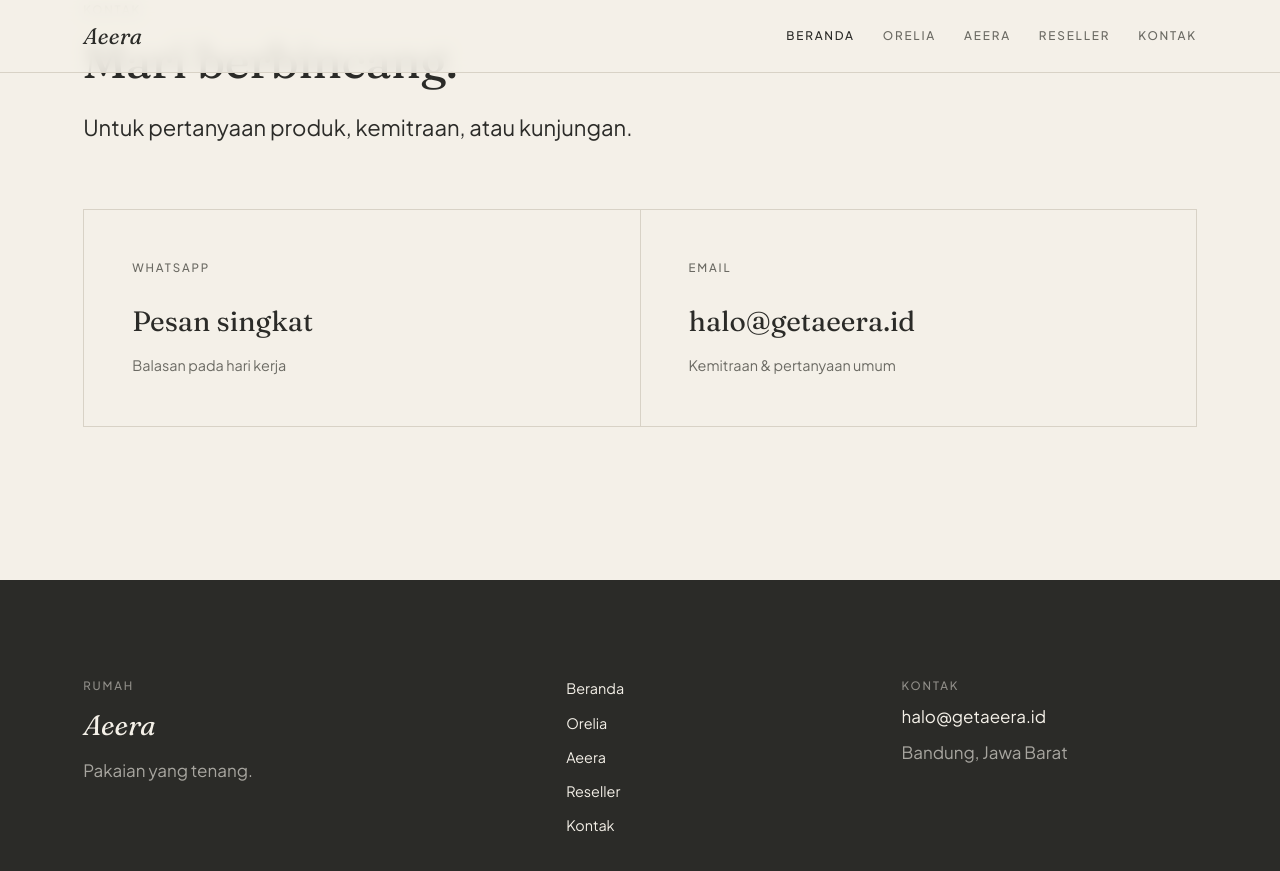
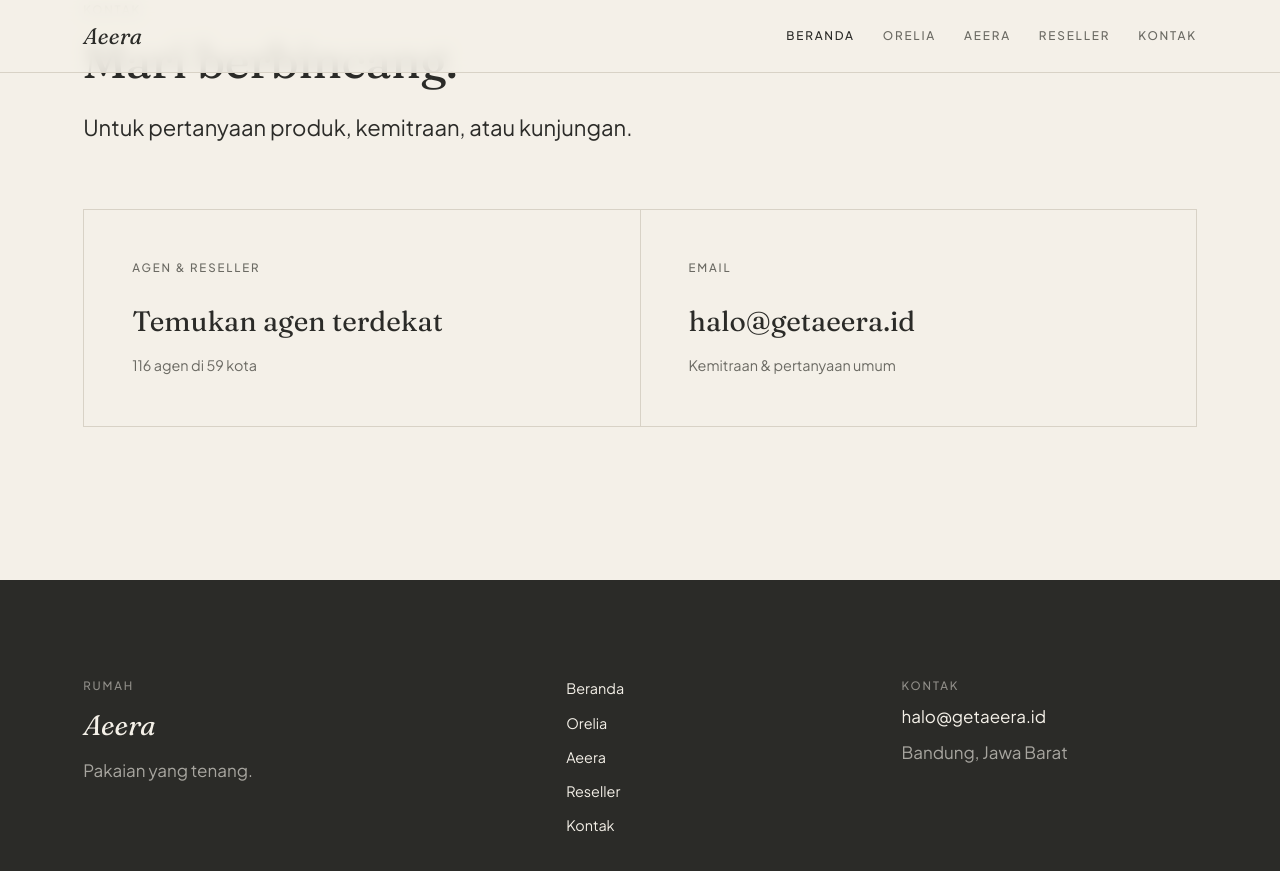
Before and after one commit to babybelanja/getaeera, a Jekyll site: the page built from index.html, in a window 1280 px wide and 900 px high, scrolled down 5718 px. Shown: the top 871 px of the window. Built offline with Jekyll 4.4.1, drawn with Linux system fonts in a browser that asks for light colours.

Commit message:
Home contact: replace WhatsApp card with reseller directory link

```diff
--- a/index.html
+++ b/index.html
@@ -173,10 +173,10 @@ hero_image: /assets/img/slides/slide-01.webp
       <p class="lead">Untuk pertanyaan produk, kemitraan, atau kunjungan.</p>
     </div>
     <div class="contact__grid">
-      <a class="contact__card reveal" href="https://wa.me/{{ site.data.site.contact.whatsapp }}" target="_blank" rel="noopener">
-        <p class="label">WhatsApp</p>
-        <span class="contact__val">Pesan singkat</span>
-        <span class="contact__sub">Balasan pada hari kerja</span>
+      <a class="contact__card reveal" href="/reseller/">
+        <p class="label">Agen &amp; Reseller</p>
+        <span class="contact__val">Temukan agen terdekat</span>
+        <span class="contact__sub">116 agen di 59 kota</span>
       </a>
       <a class="contact__card reveal" href="mailto:{{ site.data.site.contact.email }}">
         <p class="label">Email</p>
```
